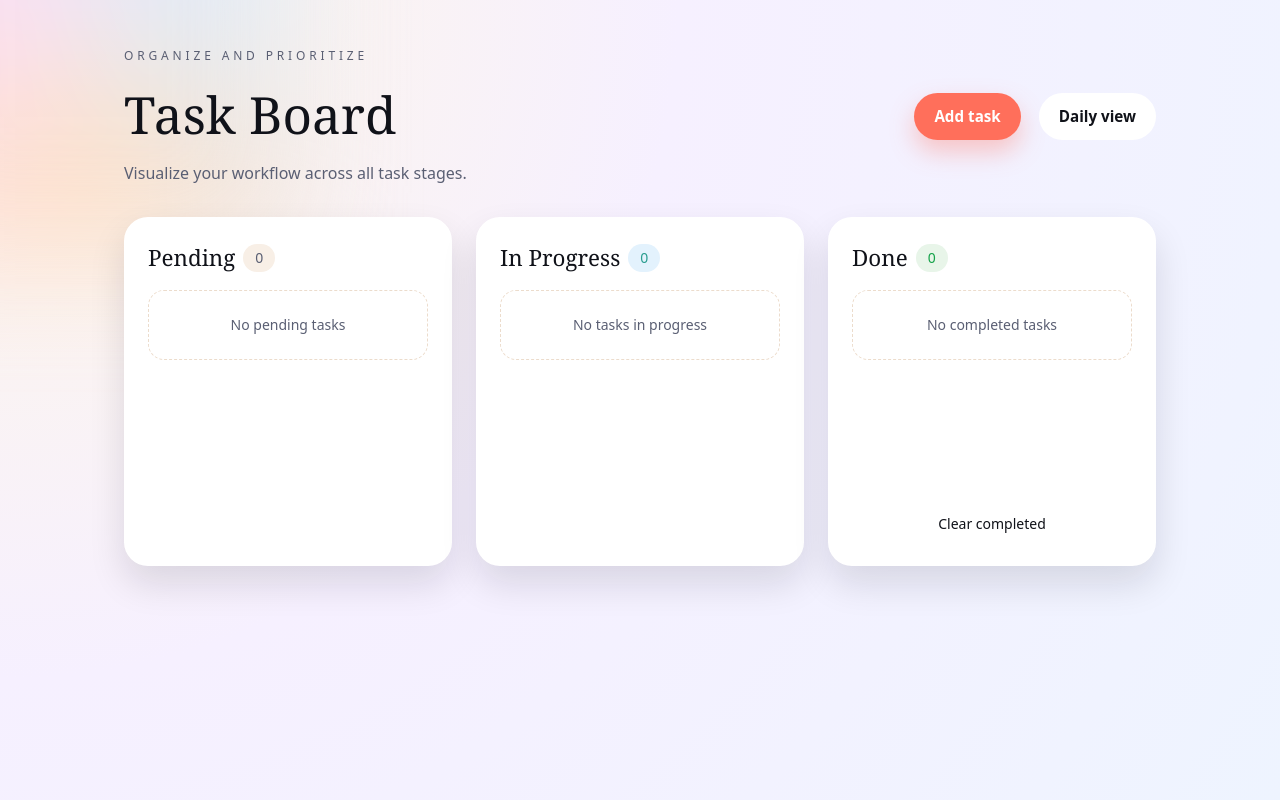
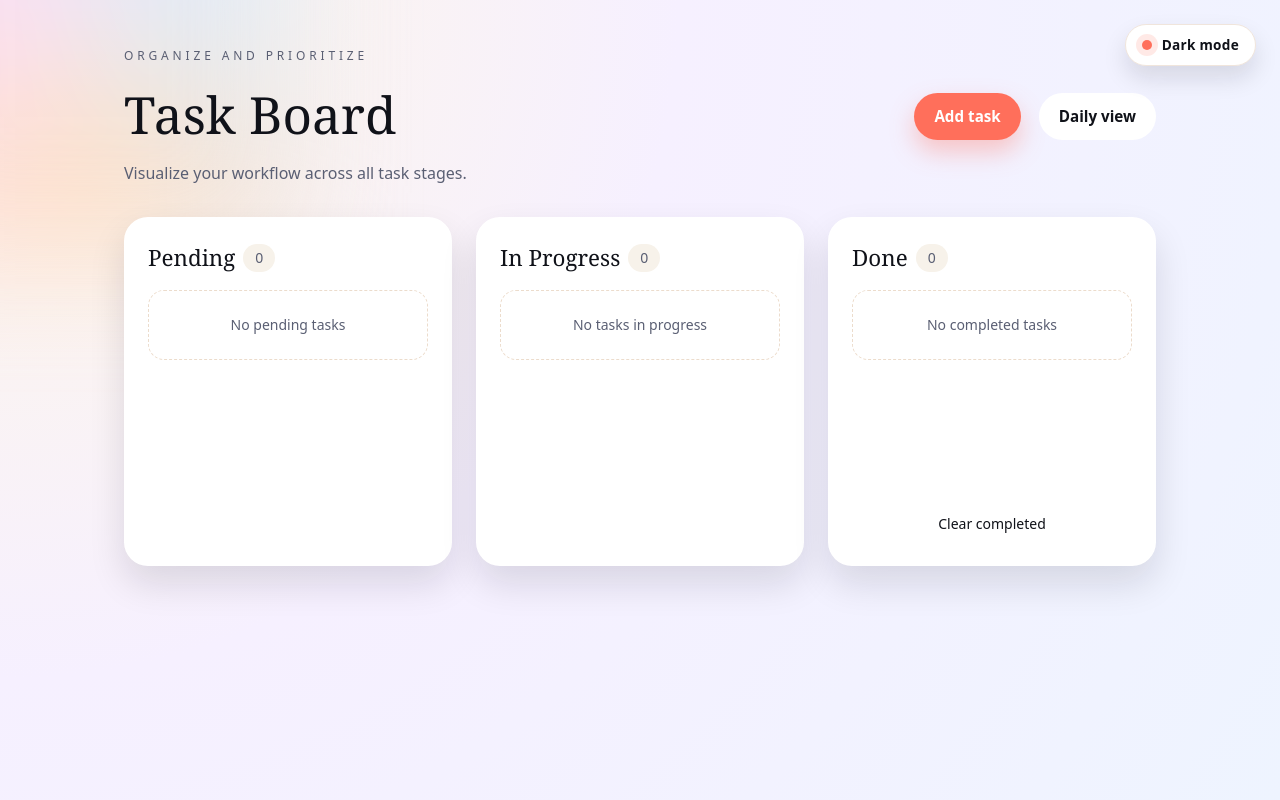
Before and after one commit to Ali-AlQassab08/ToDo-app, a Flask app: page /board in a window 1280 px wide. Run offline with Flask 3, Linux system fonts and the light colour scheme; style sheets or scripts are compiled from the project's sources; some libraries are stand-ins or nearby versions.

Commit message:
v0.3.0 Added dark theme toggle with persistance.

```diff
--- a/static/css/styles.css
+++ b/static/css/styles.css
@@ -12,9 +12,28 @@
   --muted: #5a5f73;
   --paper: #f7f2ea;
   --card: #ffffff;
+  --surface: #fffdf9;
+  --border: #f0e5dc;
+  --border-strong: #ecdccc;
   --accent: #ff6f5b;
   --accent-2: #2a9d8f;
   --shadow: rgba(17, 18, 25, 0.12);
+  --bg-gradient: radial-gradient(circle at top left, #fff7e5 0%, #f6f0ff 45%, #eef4ff 100%);
+}
+
+[data-theme="dark"] {
+  color-scheme: dark;
+  --ink: #f4f1ea;
+  --muted: #b2b6c6;
+  --paper: #0f121a;
+  --card: #181c27;
+  --surface: #1e2231;
+  --border: #2a3041;
+  --border-strong: #3a4257;
+  --accent: #ff8f7b;
+  --accent-2: #55c4b8;
+  --shadow: rgba(5, 6, 10, 0.45);
+  --bg-gradient: radial-gradient(circle at top left, #2a1f2a 0%, #151a2b 45%, #0f121a 100%);
 }
 
 /* Global Styles */
@@ -25,7 +44,7 @@
 body {
   font-family: "Space Grotesk", system-ui, sans-serif;
   color: var(--ink);
-  background: radial-gradient(circle at top left, #fff7e5 0%, #f6f0ff 45%, #eef4ff 100%);
+  background: var(--bg-gradient);
 }
 
 /* Background Accent Blur */
@@ -38,6 +57,59 @@ body {
   filter: blur(60px);
   opacity: 0.65;
   z-index: 0;
+}
+
+[data-theme="dark"] .bg-accent {
+  background: conic-gradient(from 180deg, #4b2b3b, #2d3554, #1f2a3d, #4b2b3b);
+  opacity: 0.5;
+}
+
+.theme-toggle {
+  position: fixed;
+  top: 24px;
+  right: 24px;
+  z-index: 20;
+  display: inline-flex;
+  align-items: center;
+  gap: 10px;
+  padding: 10px 16px;
+  border-radius: 999px;
+  border: 1px solid var(--border);
+  background: var(--card);
+  color: var(--ink);
+  box-shadow: 0 12px 24px var(--shadow);
+  font-size: 0.85rem;
+  font-weight: 600;
+  letter-spacing: 0.02em;
+  cursor: pointer;
+  transition: transform 0.2s ease, box-shadow 0.2s ease;
+}
+
+.theme-toggle:hover {
+  transform: translateY(-1px);
+  box-shadow: 0 16px 30px var(--shadow);
+}
+
+.theme-toggle__icon {
+  width: 10px;
+  height: 10px;
+  border-radius: 50%;
+  background: var(--accent);
+  box-shadow: 0 0 0 6px rgba(255, 111, 91, 0.15);
+}
+
+[data-theme="dark"] .theme-toggle__icon {
+  background: var(--accent-2);
+  box-shadow: 0 0 0 6px rgba(85, 196, 184, 0.18);
+}
+
+@media (max-width: 640px) {
+  .theme-toggle {
+    top: 16px;
+    right: 16px;
+    padding: 8px 12px;
+    font-size: 0.8rem;
+  }
 }
 
 /* Font Utilities */
@@ -76,12 +148,12 @@ body {
 
 /* Task Styles (for dynamically generated content) */
 .task {
-  border: 1px solid #f0e5dc;
+  border: 1px solid var(--border);
   border-radius: 18px;
   padding: 16px;
   display: grid;
   gap: 8px;
-  background: #fffdf9;
+  background: var(--surface);
 }
 
 .task-title {
@@ -102,7 +174,7 @@ body {
   letter-spacing: 0.18em;
   padding: 4px 10px;
   border-radius: 999px;
-  background: #f8efe6;
+  background: var(--paper);
   color: var(--muted);
 }
 
@@ -121,7 +193,7 @@ body {
 
 .icon-btn {
   border: none;
-  background: #fff;
+  background: var(--card);
   border-radius: 10px;
   padding: 6px 10px;
   cursor: pointer;
@@ -138,6 +210,25 @@ body {
   padding: 24px;
   text-align: center;
   color: var(--muted);
-  border: 1px dashed #ecdccc;
+  border: 1px dashed var(--border-strong);
   border-radius: 16px;
 }
+
+.btn.ghost {
+  background: var(--card) !important;
+  color: var(--ink) !important;
+  border-color: var(--border) !important;
+}
+
+.status-select {
+  border-color: var(--border) !important;
+  background: var(--card);
+  color: var(--ink);
+}
+
+#pendingCount,
+#inProgressCount,
+#doneCount {
+  background: var(--paper) !important;
+  color: var(--muted) !important;
+}
--- a/static/js/app.js
+++ b/static/js/app.js
@@ -1,7 +1,9 @@
 const TASKS_KEY = "todoTasks";
 const HISTORY_KEY = "todoProgress";
+const THEME_KEY = "todoTheme";
 
 const modal = document.getElementById("taskModal");
+const themeToggle = document.getElementById("themeToggle");
 const openModalButton = document.getElementById("openModal");
 const closeModalButton = document.getElementById("closeModal");
 const cancelModalButton = document.getElementById("cancelModal");
@@ -11,6 +13,54 @@ const streakValue = document.getElementById("streakValue");
 const clearDoneButton = document.getElementById("clearDone");
 
 let chart;
+
+const getCssVar = (name) =>
+  getComputedStyle(document.documentElement).getPropertyValue(name).trim();
+
+const hexToRgba = (hex, alpha) => {
+  const normalized = hex.replace("#", "");
+  if (normalized.length !== 6) {
+    return `rgba(0, 0, 0, ${alpha})`;
+  }
+  const r = parseInt(normalized.slice(0, 2), 16);
+  const g = parseInt(normalized.slice(2, 4), 16);
+  const b = parseInt(normalized.slice(4, 6), 16);
+  return `rgba(${r}, ${g}, ${b}, ${alpha})`;
+};
+
+const applyTheme = (theme) => {
+  document.documentElement.setAttribute("data-theme", theme);
+  if (themeToggle) {
+    themeToggle.setAttribute("aria-pressed", theme === "dark" ? "true" : "false");
+    const label = themeToggle.querySelector("[data-theme-label]");
+    if (label) {
+      label.textContent = theme === "dark" ? "Light mode" : "Dark mode";
+    }
+  }
+};
+
+const initTheme = () => {
+  const stored = localStorage.getItem(THEME_KEY);
+  const systemPrefersDark = window.matchMedia
+    ? window.matchMedia("(prefers-color-scheme: dark)").matches
+    : false;
+  const initial = stored || (systemPrefersDark ? "dark" : "light");
+  applyTheme(initial);
+
+  if (themeToggle) {
+    themeToggle.addEventListener("click", () => {
+      const current = document.documentElement.getAttribute("data-theme") || "light";
+      const next = current === "dark" ? "light" : "dark";
+      localStorage.setItem(THEME_KEY, next);
+      applyTheme(next);
+      if (document.getElementById("progressChart")) {
+        renderChart();
+      }
+    });
+  }
+};
+
+initTheme();
 
 const statusLabels = {
   Pending: "Pending",
@@ -142,6 +192,9 @@ const renderChart = () => {
     chart.destroy();
   }
 
+  const accent = getCssVar("--accent-2") || "#2a9d8f";
+  const fill = hexToRgba(accent, 0.2);
+
   chart = new Chart(ctx, {
     type: "line",
     data: {
@@ -150,8 +203,8 @@ const renderChart = () => {
         {
           label: "Completion",
           data,
-          borderColor: "#2a9d8f",
-          backgroundColor: "rgba(42, 157, 143, 0.2)",
+          borderColor: accent,
+          backgroundColor: fill,
           tension: 0.35,
           fill: true,
         },
--- a/templates/base.html
+++ b/templates/base.html
@@ -12,6 +12,10 @@
   </head>
   <body class="m-0 font-sans bg-gradient-radial min-h-screen">
     <div class="bg-accent"></div>
+    <button class="theme-toggle" id="themeToggle" type="button" aria-pressed="false">
+      <span class="theme-toggle__icon" aria-hidden="true"></span>
+      <span class="theme-toggle__label" data-theme-label>Dark mode</span>
+    </button>
     <main class="shell relative z-10 max-w-[1080px] mx-auto px-6 pt-12 pb-20">
       {% block content %}{% endblock %}
     </main>
```
Also changed, not shown: README.md.
